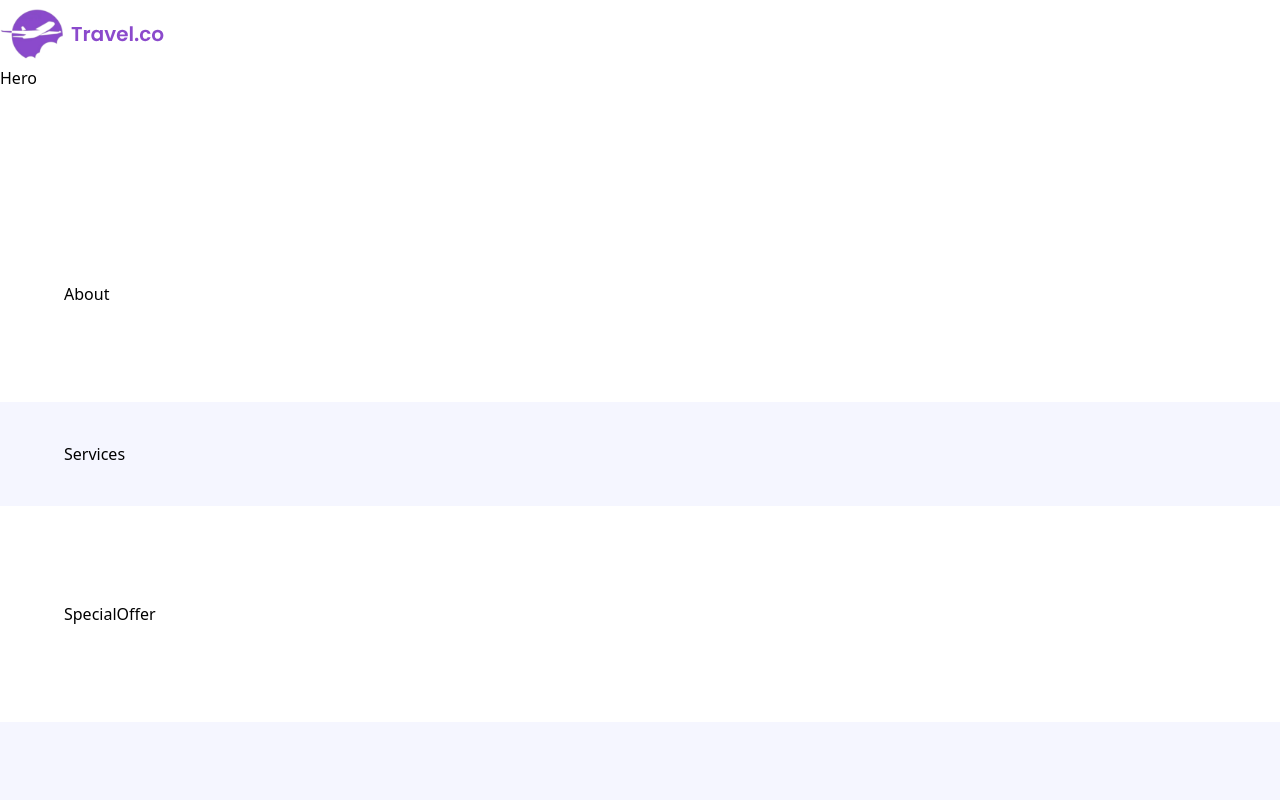
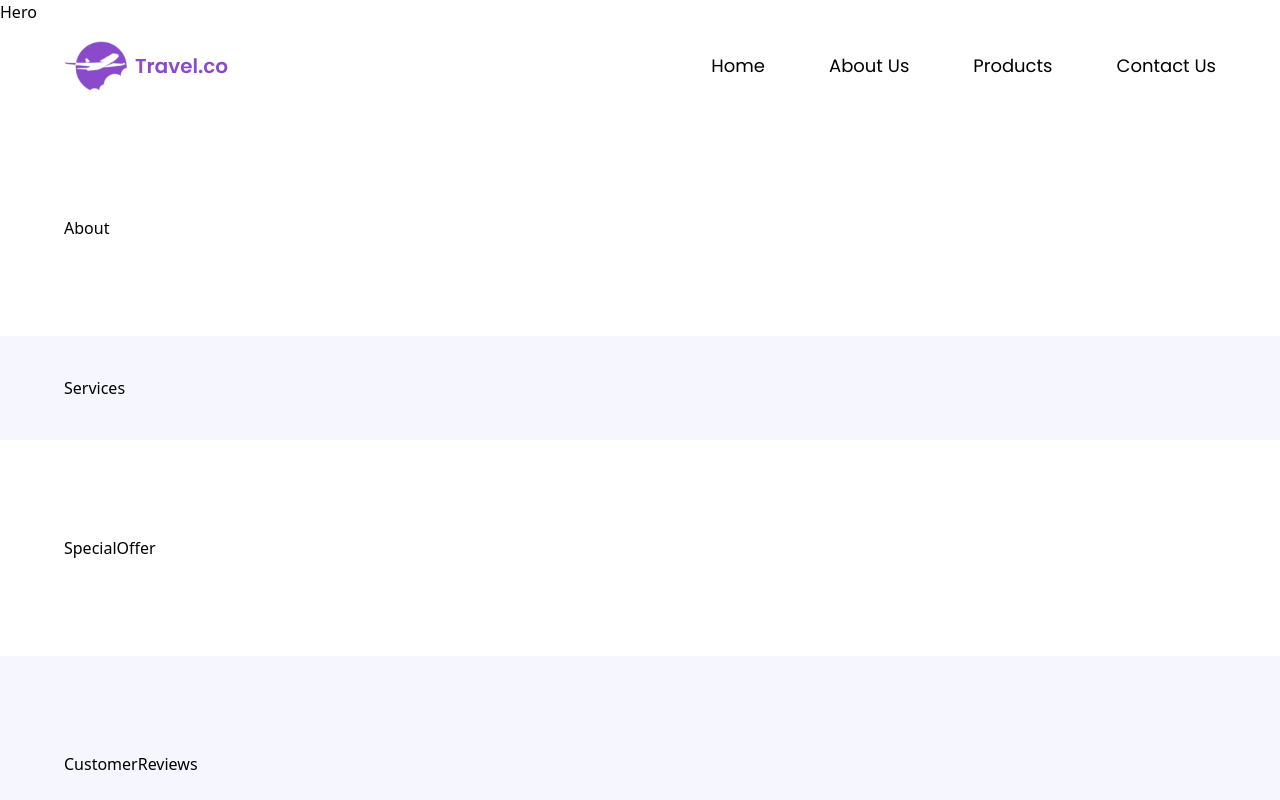
Before and after one commit to Steffimt/travel-project, a React (Vite) app: page / in a window 1280 px wide. Shown: the top 800 px of the page. Built offline with nearby package versions, Linux system fonts and the light colour scheme; a web font is replaced by a local one.

Commit message:
navigation

```diff
--- a/src/components/Nav.jsx
+++ b/src/components/Nav.jsx
@@ -1,13 +1,33 @@
 import headerlogo from '../assets/images/headerlogo.svg';
-// import { hamburger } from '../assets/icons/hamburger.svg';
-
+import hamburger from '../assets/icons/hamburger.svg';
+import { navLinks } from '../constants';
 const Nav = () => {
   return (
-    <header>
-        <nav>
+    <header className="padding-x py-8 absolute z-10 w-full">
+        <nav className="flex justify-between items-center max-container">
             <a href="/">
-                <img src={headerlogo}/>
+                <img src={headerlogo}
+                alt="logo"
+                width={171}
+                height={66}
+                />
             </a>
+            <ul className="flex justify-center items-center gap-16 max-lg:hidden">
+              {navLinks.map((item)=>(
+                <li key={item.label}>
+                  <a href={item.href} className="font-poppins leading-normal text-lg text-black">
+                    {item.label}
+                  </a>
+                </li>
+              ))}
+            </ul>
+            <div className="hidden max-lg:block">
+              <img src={hamburger}
+              alt="hamburger"
+              width={25}
+              height={25}
+              />
+            </div>
         </nav>
     </header>
   )
--- /dev/null
+++ b/src/constants/index.js
@@ -0,0 +1,124 @@
+// import { facebook, instagram, shieldTick, support, truckFast, twitter } from "../assets/icons";
+// import { bigShoe1, bigShoe2, bigShoe3, customer1, customer2, shoe4, shoe5, shoe6, shoe7, thumbnailShoe1, thumbnailShoe2, thumbnailShoe3 } from "../assets/images";
+
+export const navLinks = [
+    { href: "#home", label: "Home" },
+    { href: "#about-us", label: "About Us" },
+    { href: "#products", label: "Products" },
+    { href: "#contact-us", label: "Contact Us" },
+];
+
+// export const shoes = [
+//     {
+//         thumbnail: thumbnailShoe1,
+//         bigShoe: bigShoe1,
+//     },
+//     {
+//         thumbnail: thumbnailShoe2,
+//         bigShoe: bigShoe2,
+//     },
+//     {
+//         thumbnail: thumbnailShoe3,
+//         bigShoe: bigShoe3,
+//     },
+// ];
+
+export const statistics = [
+    { value: '1k+', label: 'Brands' },
+    { value: '500+', label: 'Shops' },
+    { value: '250k+', label: 'Customers' },
+];
+
+// export const products = [
+//     {
+//         imgURL: shoe4,
+//         name: "Nike Air Jordan-01",
+//         price: "$200.20",
+//     },
+//     {
+//         imgURL: shoe5,
+//         name: "Nike Air Jordan-10",
+//         price: "$210.20",
+//     },
+//     {
+//         imgURL: shoe6,
+//         name: "Nike Air Jordan-100",
+//         price: "$220.20",
+//     },
+//     {
+//         imgURL: shoe7,
+//         name: "Nike Air Jordan-001",
+//         price: "$230.20",
+//     },
+// ];
+
+// export const services = [
+//     {
+//         imgURL: truckFast,
+//         label: "Free shipping",
+//         subtext: "Enjoy seamless shopping with our complimentary shipping service."
+//     },
+//     {
+//         imgURL: shieldTick,
+//         label: "Secure Payment",
+//         subtext: "Experience worry-free transactions with our secure payment options."
+//     },
+//     {
+//         imgURL: support,
+//         label: "Love to help you",
+//         subtext: "Our dedicated team is here to assist you every step of the way."
+//     },
+// ];
+
+// export const reviews = [
+//     {
+//         imgURL: customer1,
+//         customerName: 'Morich Brown',
+//         rating: 4.5,
+//         feedback: "The attention to detail and the quality of the product exceeded my expectations. Highly recommended!"
+//     },
+//     {
+//         imgURL: customer2,
+//         customerName: 'Lota Mongeskar',
+//         rating: 4.5,
+//         feedback: "The product not only met but exceeded my expectations. I'll definitely be a returning customer!"
+//     }
+// ];
+
+
+export const footerLinks = [
+    {
+        title: "Products",
+        links: [
+            { name: "Air Force 1", link: "/" },
+            { name: "Air Max 1", link: "/" },
+            { name: "Air Jordan 1", link: "/" },
+            { name: "Air Force 2", link: "/" },
+            { name: "Nike Waffle Racer", link: "/" },
+            { name: "Nike Cortez", link: "/" },
+        ],
+    },
+    {
+        title: "Help",
+        links: [
+            { name: "About us", link: "/" },
+            { name: "FAQs", link: "/" },
+            { name: "How it works", link: "/" },
+            { name: "Privacy policy", link: "/" },
+            { name: "Payment policy", link: "/" },
+        ],
+    },
+    {
+        title: "Get in touch",
+        links: [
+            { name: "customer@nike.com", link: "mailto:customer@nike.com" },
+            { name: "+92554862354", link: "tel:+92554862354" },
+        ],
+    },
+];
+
+// export const socialMedia = [
+//     { src: facebook, alt: "facebook logo" },
+//     { src: twitter, alt: "twitter logo" },
+//     { src: instagram, alt: "instagram logo" },
+// ];
```
